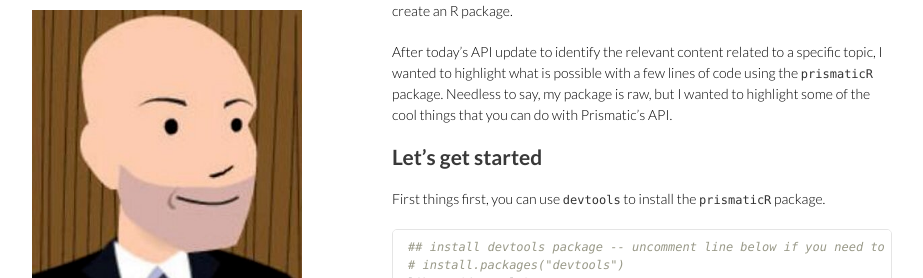
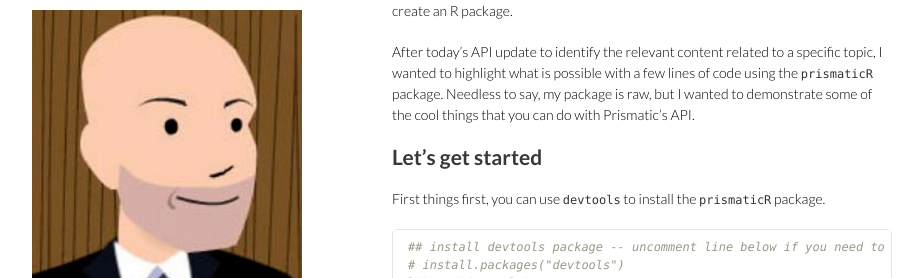
Before and after one commit to Btibert3/btibert3.github.io, a Jekyll site: the page built from _posts/2015-03-31-PrismaticR-Intro.md, in a window 1280 px wide and 900 px high. Shown: the part 182-460 px from the top of the window, without its empty margins (178-1101 px from the left). Built offline with Jekyll 4.4.1, drawn with Linux system fonts in a browser that asks for light colours; Markdown is read by kramdown in place of the engine named in the settings; comment, search, counter and statistics services are not loaded.

Commit message:
update priz post

```diff
--- a/_drafts/PrismaticR-Intro.Rmd
+++ b/_drafts/PrismaticR-Intro.Rmd
@@ -32,7 +32,7 @@ panderOptions("table.style", "rmarkdown")
 
 The Prismatic Team has slowly been rolling out a very cool API.  You can read all about it [here](https://github.com/Prismatic/interest-graph).  At the same time, I have been using this as an opportunity to learn how to create an R package.
 
-After today's API update to identify the relevant content related to a specific topic, I wanted to highlight what is possible with a few lines of code using the `prismaticR` package.  Needless to say, my package is raw, but I wanted to highlight some of the cool things that you can do with Prismatic's API.
+After today's API update to identify the relevant content related to a specific topic, I wanted to highlight what is possible with a few lines of code using the `prismaticR` package.  Needless to say, my package is raw, but I wanted to demonstrate some of the cool things that you can do with Prismatic's API.
 
 ## Let's get started
 
--- a/_posts/2015-03-31-PrismaticR-Intro.md
+++ b/_posts/2015-03-31-PrismaticR-Intro.md
@@ -12,7 +12,7 @@ comments: true
 
 The Prismatic Team has slowly been rolling out a very cool API.  You can read all about it [here](https://github.com/Prismatic/interest-graph).  At the same time, I have been using this as an opportunity to learn how to create an R package.
 
-After today's API update to identify the relevant content related to a specific topic, I wanted to highlight what is possible with a few lines of code using the `prismaticR` package.  Needless to say, my package is raw, but I wanted to highlight some of the cool things that you can do with Prismatic's API.
+After today's API update to identify the relevant content related to a specific topic, I wanted to highlight what is possible with a few lines of code using the `prismaticR` package.  Needless to say, my package is raw, but I wanted to demonstrate some of the cool things that you can do with Prismatic's API.
 
 ## Let's get started
 
```
Also changed, not shown: 1 other file.
